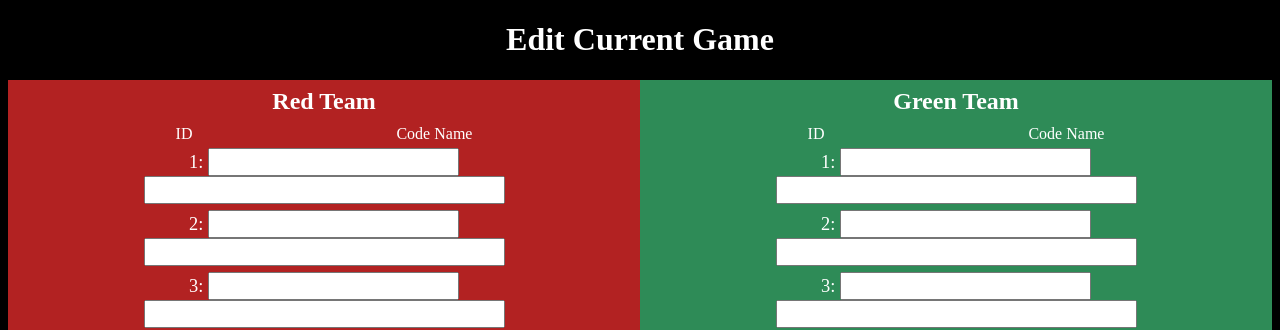
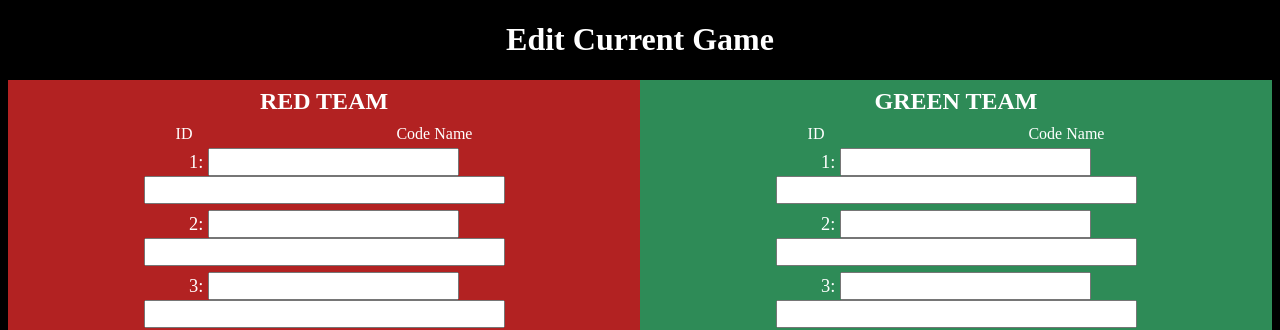
Before and after one commit to mighdz/SoftwareEngineeringTeam5, a Flask app: page /entry_screen in a window 1280 px wide. Shown: the top 330 px of the page. Run offline with Flask 2, Linux system fonts and the light colour scheme.

Commit message:
Update EntryScreen.html

```diff
--- a/templates/EntryScreen.html
+++ b/templates/EntryScreen.html
@@ -70,7 +70,7 @@
 				<center>
 
 					<!-- Red Team Name -->
-					<h2 style="color:white">Red Team</h2>
+					<h2 style="color:white">RED TEAM</h2>
 
 					<p style= "color:white">ID &emsp; &emsp; &emsp; &emsp; &emsp; &emsp; &emsp; &emsp; &emsp; &emsp; Code Name</p>
 					<label for="red1" style="font-size:115%;color:white"> 1: </label>
@@ -84,7 +84,7 @@
 				<center>
 
 					<!-- Green Team Name -->
-					<h2 style="color:white">Green Team</h2>
+					<h2 style="color:white">GREEN TEAM</h2>
 
 					<p style= "color:white">ID &emsp; &emsp; &emsp; &emsp; &emsp; &emsp; &emsp; &emsp; &emsp; &emsp; Code Name</p>
 					<label for="green1" style="font-size:115%;color:white">1: </label>
```
